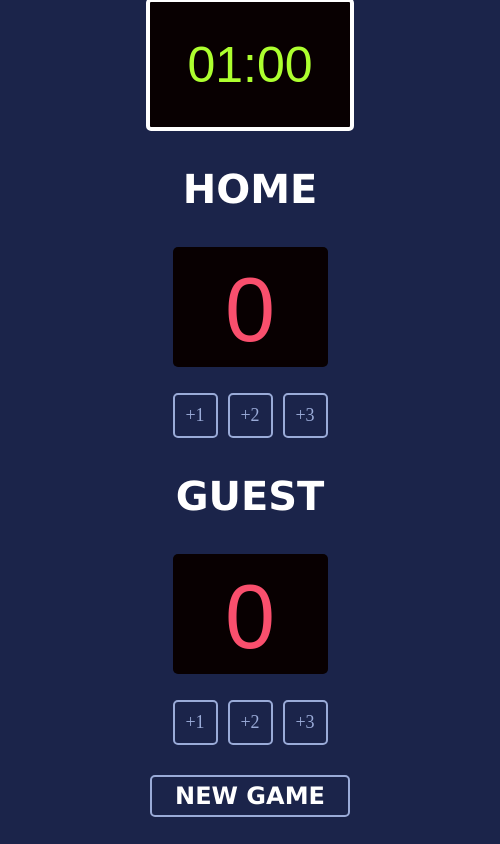
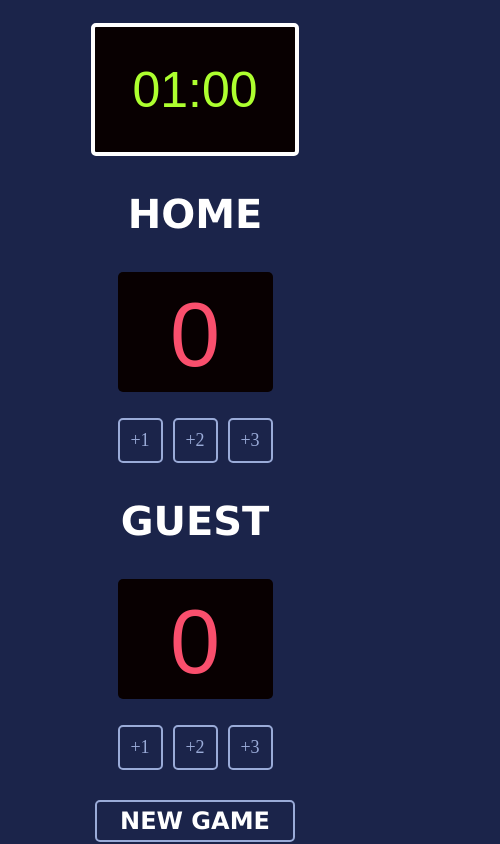
Before and after one commit to HarrietKerubo/scorecard, a plain HTML site: page index.html in a window 390 px wide. Shown: the whole page, 500 px wide, since content can reach past the window. Drawn offline with Linux system fonts and the light colour scheme; a web font is replaced by a local one.

Commit message:
updated css

```diff
--- a/styles.css
+++ b/styles.css
@@ -10,6 +10,7 @@ body {
  width: 500px;
  margin: 0 auto;
  height: 100vh;
+ max-width: 100%;
 
 }
 
@@ -167,4 +168,7 @@ h1{
     #tie {
         font-size: 20px;
     }
+    .countdown{
+        margin-top: 50px
+    }
 }
```
Also changed, not shown: 1 other file.
